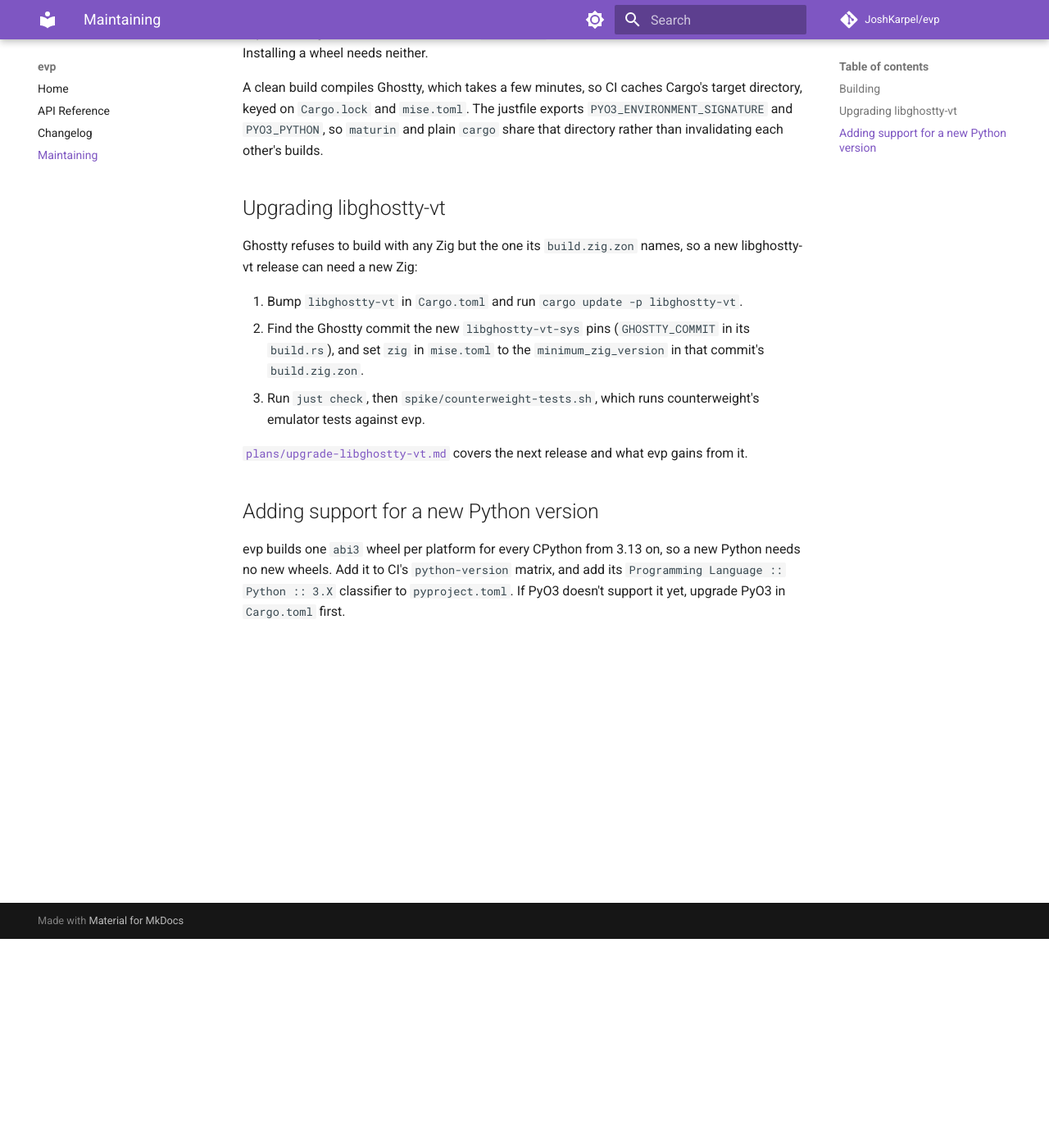
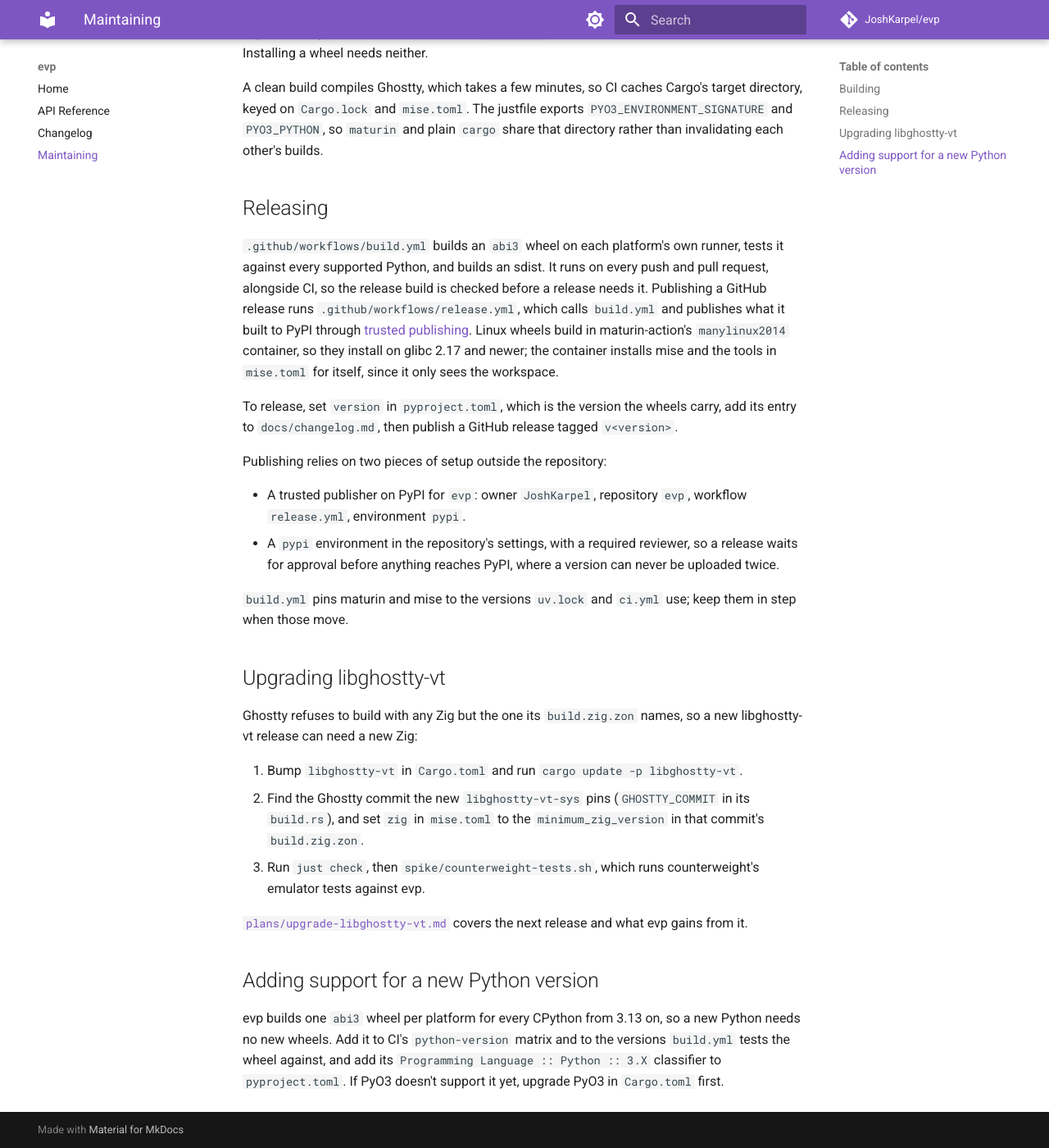
Before and after one commit to JoshKarpel/evp, an MkDocs documentation site: the page built from docs/maintaining.md, in a window 1280 px wide and 1400 px high, scrolled down 255 px. Shown: the whole window at 82% size. Built offline with MkDocs 1.6.1 and Material for MkDocs 9.7.7, drawn with Linux system fonts in a browser that asks for light colours; comment, search, counter and statistics services are not loaded.

Commit message:
CI builds

```diff
--- a/docs/maintaining.md
+++ b/docs/maintaining.md
@@ -11,6 +11,28 @@
 so CI caches Cargo's target directory, keyed on `Cargo.lock` and `mise.toml`.
 The justfile exports `PYO3_ENVIRONMENT_SIGNATURE` and `PYO3_PYTHON`,
 so `maturin` and plain `cargo` share that directory rather than invalidating each other's builds.
+
+## Releasing
+
+`.github/workflows/build.yml` builds an `abi3` wheel on each platform's own runner,
+tests it against every supported Python, and builds an sdist.
+It runs on every push and pull request, alongside CI, so the release build is checked before a release needs it.
+Publishing a GitHub release runs `.github/workflows/release.yml`, which calls `build.yml`
+and publishes what it built to PyPI through [trusted publishing](https://docs.pypi.org/trusted-publishers/).
+Linux wheels build in maturin-action's `manylinux2014` container, so they install on glibc 2.17 and newer;
+the container installs mise and the tools in `mise.toml` for itself, since it only sees the workspace.
+
+To release, set `version` in `pyproject.toml`, which is the version the wheels carry,
+add its entry to `docs/changelog.md`, then publish a GitHub release tagged `v<version>`.
+
+Publishing relies on two pieces of setup outside the repository:
+
+- A trusted publisher on PyPI for `evp`: owner `JoshKarpel`, repository `evp`,
+  workflow `release.yml`, environment `pypi`.
+- A `pypi` environment in the repository's settings, with a required reviewer,
+  so a release waits for approval before anything reaches PyPI, where a version can never be uploaded twice.
+
+`build.yml` pins maturin and mise to the versions `uv.lock` and `ci.yml` use; keep them in step when those move.
 
 ## Upgrading libghostty-vt
 
@@ -29,6 +51,6 @@
 ## Adding support for a new Python version
 
 evp builds one `abi3` wheel per platform for every CPython from 3.13 on,
-so a new Python needs no new wheels. Add it to CI's `python-version` matrix,
+so a new Python needs no new wheels. Add it to CI's `python-version` matrix and to the versions `build.yml` tests the wheel against,
 and add its `Programming Language :: Python :: 3.X` classifier to `pyproject.toml`.
 If PyO3 doesn't support it yet, upgrade PyO3 in `Cargo.toml` first.
```
Also changed, not shown: CLAUDE.md (+1 -1 lines), PLAN.md (+9 -5 lines), 3 other files.
